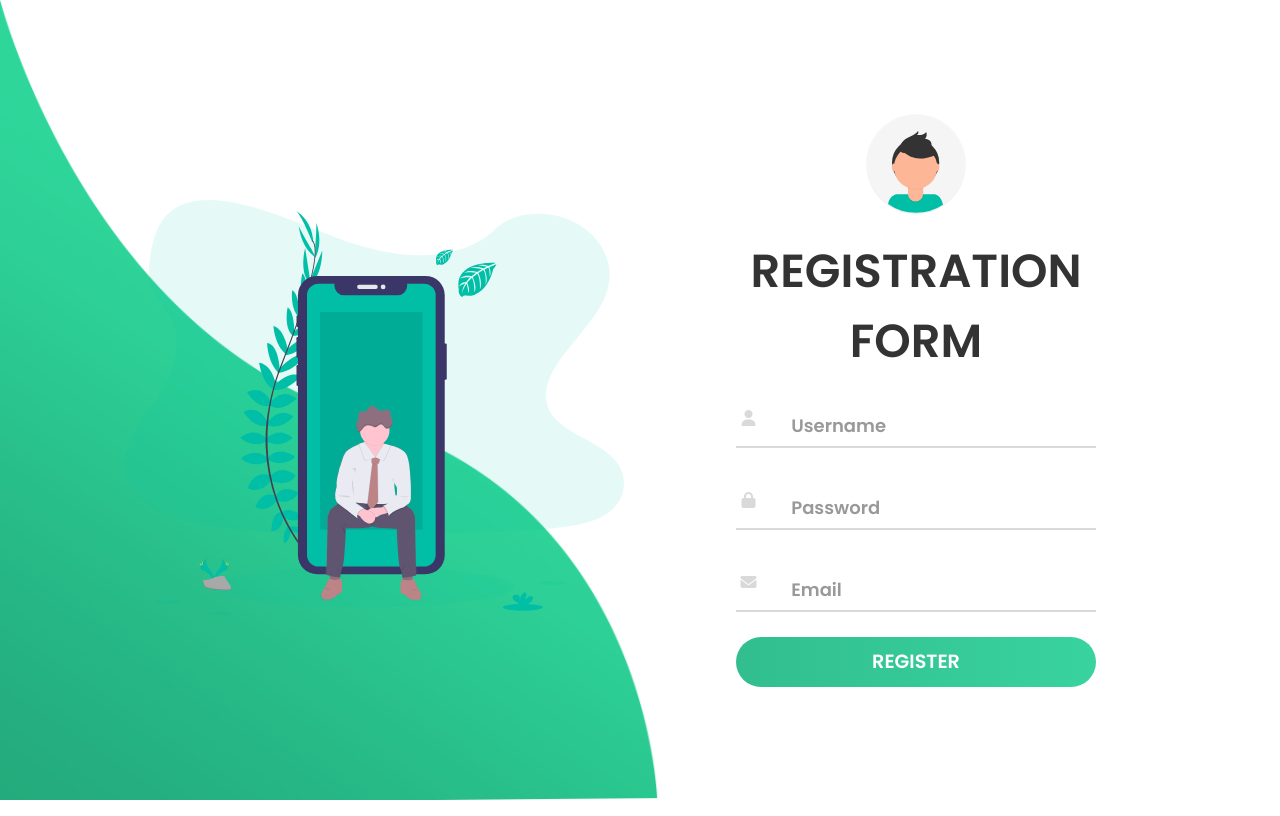
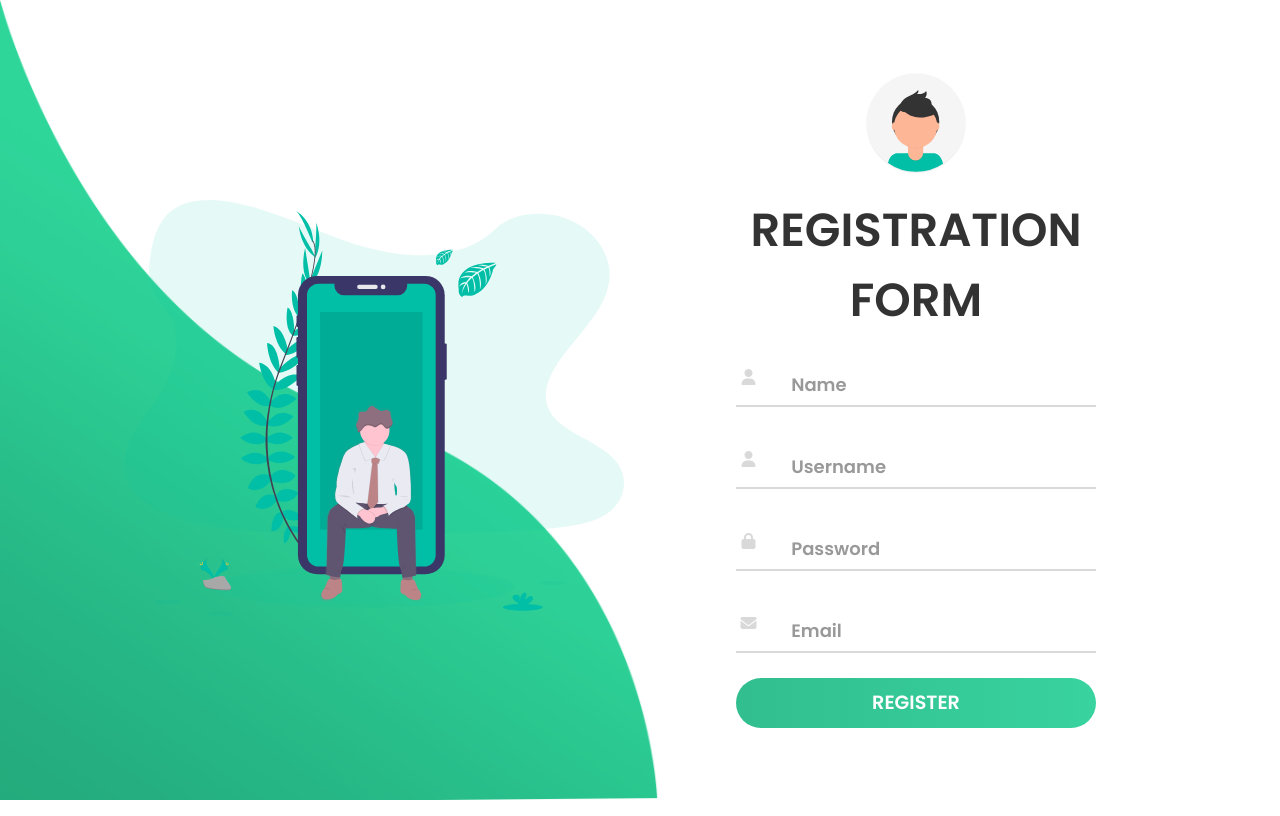
Before and after one commit to laveesh-gupta/unisys-face-recognition-on-the-edge, a Python web app: template flask/templates/register.html in a window 1280 px wide; the page is wider, and only the part inside the window is pictured. Run offline with Jinja, Linux system fonts and the light colour scheme; the template is opened without the code that fills it, so the values that code supplies are empty; some libraries are stand-ins or nearby versions.

Commit message:
frontend bugs

```diff
--- a/flask/templates/register.html
+++ b/flask/templates/register.html
@@ -1,5 +1,5 @@
+<!--
 
-<!--
 <!DOCTYPE html>
 <html lang="en">
 <head>
@@ -33,7 +33,7 @@
                           <div class="form-group">
                               <label for="password" class="text-info">Password:</label><br>
                               <input type="password" name="password" id="password" class="form-control">
-                              <!-- <i class="far fa-eye" id="togglePassword"></i>
+                               <i class="far fa-eye" id="togglePassword"></i>
                           </div>
                           <div class="form-group">
                             <label for="password" class="text-info">Show Password</label><br>
@@ -75,6 +75,8 @@
     </script>
 </body>
 </html> -->
+
+
 <!DOCTYPE html>
 <html>
 <head>
@@ -91,10 +93,19 @@
 			<img src="static/bg.svg">
 		</div>
 		<div class="login-content">
-			<form action="" method="post">
+			<form action="/register" method="post">
 				<img src="static/avatar.svg">
 				<h2 class="title">Registration Form</h2>
-           		<div class="input-div one">
+        <div class="input-div one">
+          <div class="i">
+              <i class="fas fa-user"></i>
+          </div>
+          <div class="div">
+              <h5>Name</h5>
+              <input type="text" name="name" id="Name" class="input">
+          </div>
+       </div>
+            <div class="input-div one">
            		   <div class="i">
            		   		<i class="fas fa-user"></i>
            		   </div>
@@ -121,11 +132,11 @@
                     <input type="text" name="email" id="email" class="input">
                 </div>
              </div>
-             <!-- <div class="div">
+              <!-- <div class="div">
               <label for="password" class="text-info">Show Password</label><br>
               <input type="checkbox" onclick="myFunction()" class="form-control">
-            </div> -->
-            	<!-- <a href="#">Forgot Password?</a> -->
+            </div>  -->
+             <!-- <a href="#">Forgot Password?</a>  -->
             	<input type="submit" class="btn" value="Register">
             </form>
         </div>
```
Also changed, not shown: flask/appAdmin.py (+4 -4 lines), 6 other files.
